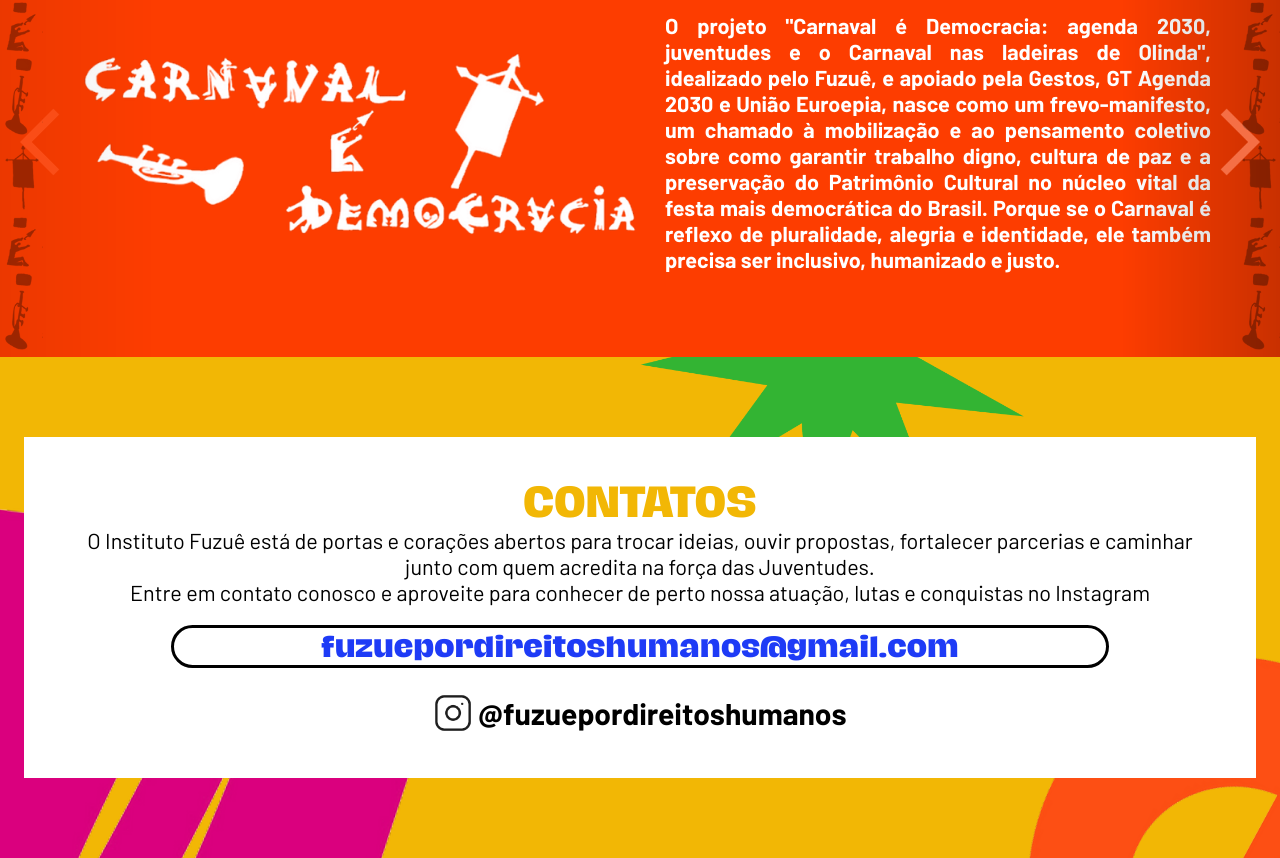
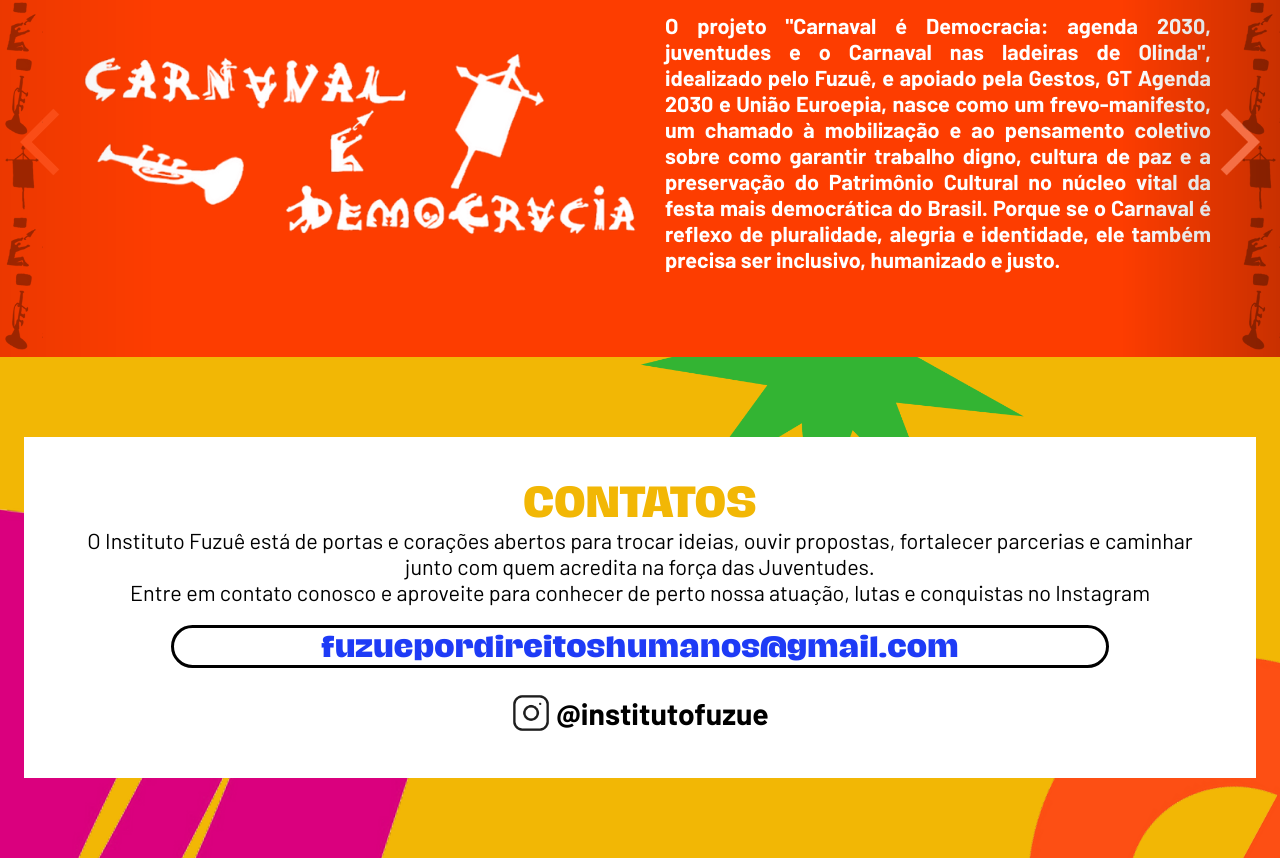
Before and after one commit to FuzuePorDireitosHumanos/fuzue-landingpage, a React (Vite) app: page / in a window 1280 px wide. Shown: the part 1747-2605 px from the top of the page. Built offline with nearby package versions, Linux system fonts and the light colour scheme.

Commit message:
alterações finais

```diff
--- a/index.html
+++ b/index.html
@@ -2,7 +2,7 @@
 <html lang="pt-br">
   <head>
     <meta charset="UTF-8" />
-    <link rel="icon" type="image/svg+xml" href="./src/assets/f-icon.png" />
+    <link rel="icon" type="image/svg+xml" href="./src/assets/mini-star.png" />
     <meta
       name="description"
       content="O Fuzuê é um coletivo de juventudes pernambucanas que promove educação, arte e justiça social para grupos historicamente vulnerabilizados."
--- a/src/components/ContatosSection/index.jsx
+++ b/src/components/ContatosSection/index.jsx
@@ -26,10 +26,10 @@ const ContatosSection = () => {
           <img src={InstaIcon} alt="icon-insta" />
           <h2>
             <a
-              href="https://www.instagram.com/fuzuepordireitoshumanos/"
+              href="https://www.instagram.com/institutofuzue/"
               target="_blank"
             >
-              @fuzuepordireitoshumanos
+              @institutofuzue
             </a>
           </h2>
         </div>
--- a/src/components/SlideProjetos/index.jsx
+++ b/src/components/SlideProjetos/index.jsx
@@ -1,4 +1,4 @@
-import React, { useRef } from "react";
+import { useRef } from "react";
 import "./styles.css";
 import { Swiper, SwiperSlide } from "swiper/react";
 import { Autoplay } from "swiper/modules";
@@ -52,6 +52,14 @@ const SlideProjetos = () => {
           <TorneiraCheia />
         </SwiperSlide>
       </Swiper>
+      <div className="buttons-move-mobile">
+        <div className="button-prev-mob" onClick={prevSlide}>
+          <img src={ArrowPrev} alt="seta-voltar" />
+        </div>
+        <div className="button-next-mob" onClick={nextSlide}>
+          <img src={ArrowNext} alt="seta-proximo" />
+        </div>
+      </div>
     </div>
   );
 };
--- a/src/components/SlideProjetos/styles.css
+++ b/src/components/SlideProjetos/styles.css
@@ -151,7 +151,7 @@
 
   .main-content {
     img {
-      width: 25%;
+      width: 22%;
       margin-right: 10%;
     }
 
@@ -163,6 +163,12 @@
 }
 
 @media screen and (min-width: 320px) and (max-width: 480px) {
+  .slide-projetos-container {
+    .buttons-move {
+      display: none;
+    }
+  }
+
   .projetos-container {
     .main-content {
       flex-direction: column;
```
